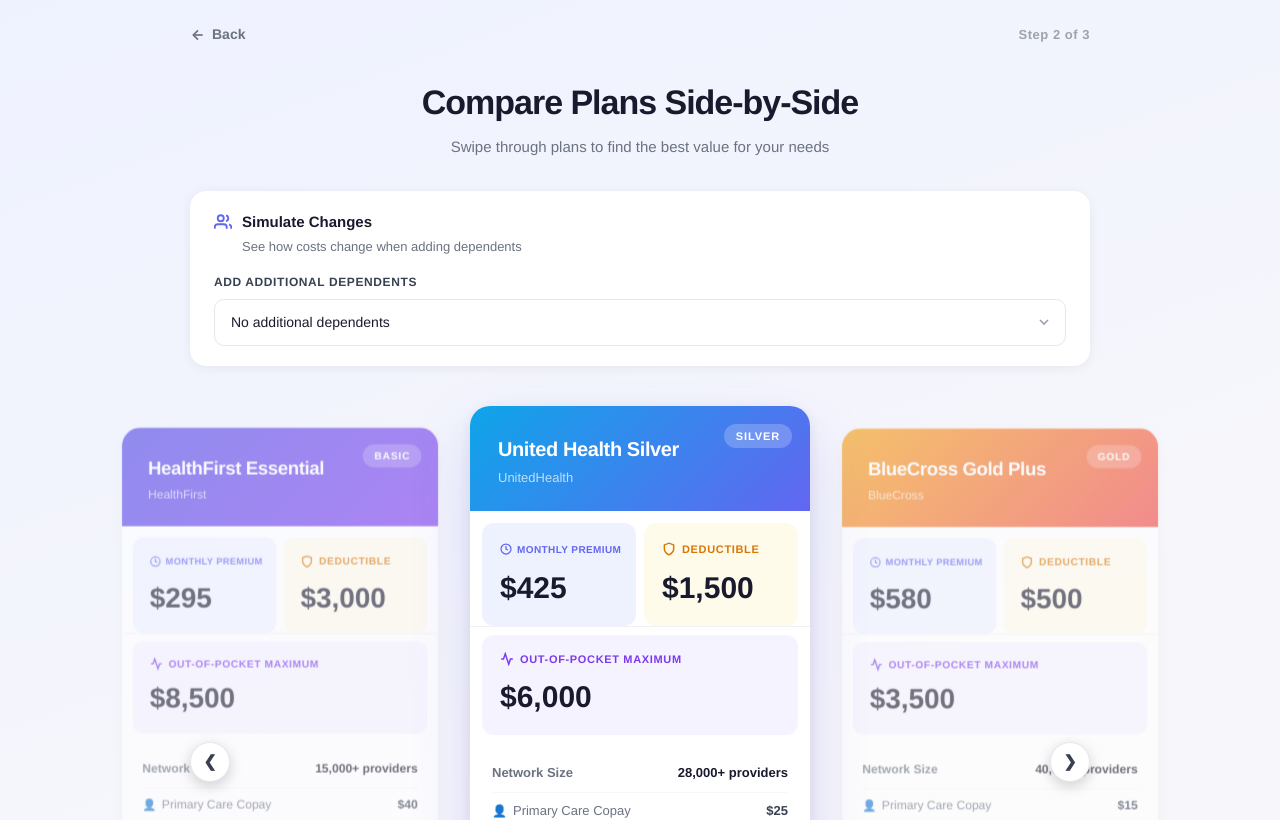
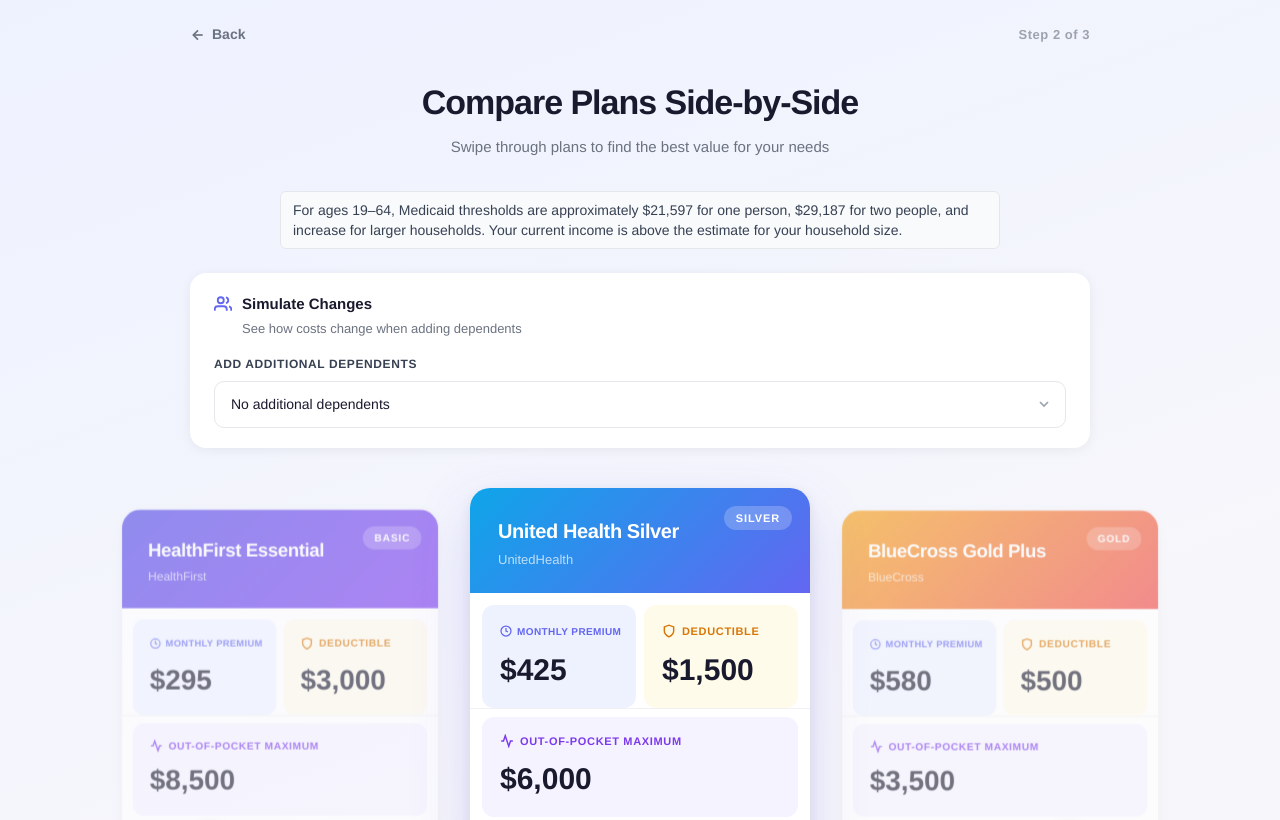
Before and after one commit to KaziHossain15/OpenBook-Care, a React (Vite) app in the folder frontend/: page /compare-plans in a window 1280 px wide. Shown: the top 820 px of the page. Built offline with nearby package versions, Linux system fonts and the light colour scheme.

Commit message:
carried medicare/medicaid and student elligibility to compare plans page

```diff
--- /dev/null
+++ b/frontend/src/app/components/CoverageEligibilityCallouts.tsx
@@ -0,0 +1,74 @@
+import type { UserPreferences } from "../models/UserPreferences";
+
+interface CoverageEligibilityCalloutsProps {
+  preferences: UserPreferences;
+  /** Extra class on the outer wrapper (e.g. margin). */
+  className?: string;
+}
+
+/**
+ * Contextual reminders about Medicare, student/university plans, and Medicaid
+ * thresholds — shared between the preferences form and Compare Plans.
+ */
+export function CoverageEligibilityCallouts({
+  preferences,
+  className = "",
+}: CoverageEligibilityCalloutsProps) {
+  const age = preferences.age;
+  const income = preferences.income;
+  const familySize = preferences.familySize;
+
+  const thresholds: Record<string, number> = {
+    "1": 21597,
+    "2": 29187,
+    "3": 36777,
+    "4": 44367,
+    "5+": 51957,
+  };
+
+  const limit = thresholds[familySize] ?? 51957;
+  const showMedicaidEligible =
+    age >= 19 && age <= 64 && income <= limit;
+
+  return (
+    <div className={`space-y-2 ${className}`.trim()}>
+      {preferences.age >= 65 && (
+        <div className="rounded-md border border-blue-200 bg-blue-50 px-3 py-2 text-sm text-blue-800">
+          You are eligible for Medicare coverage (65+). Consider reviewing
+          Medicare options as part of your decision.
+        </div>
+      )}
+
+      {preferences.age >= 18 &&
+        preferences.age <= 22 &&
+        preferences.employmentStatus === "student" && (
+          <div className="rounded-md border border-indigo-200 bg-indigo-50 px-3 py-2 text-sm text-indigo-800">
+            As a student aged 18–22, you may also qualify for special
+            university/student health plans. Check with your school for
+            available coverage options.
+          </div>
+        )}
+
+      {age >= 19 && age <= 64 && (
+        <>
+          {showMedicaidEligible ? (
+            <div className="rounded-md border border-green-200 bg-green-50 px-3 py-2 text-sm text-green-800">
+              Based on age {age} and household size {familySize}, your income of
+              ${income.toLocaleString()} is at or below the Medicaid threshold
+              (~${limit.toLocaleString()}). You may be eligible for Medicaid
+              coverage.
+            </div>
+          ) : (
+            <div className="rounded-md border border-gray-200 bg-gray-50 px-3 py-2 text-sm text-gray-700">
+              For ages 19–64, Medicaid thresholds are approximately $
+              {thresholds["1"].toLocaleString()} for one person, $
+              {thresholds["2"].toLocaleString()} for two people, and increase for
+              larger households. Your current income is above the estimate for
+              your household size.
+            </div>
+          )}
+        </>
+      )}
+    </div>
+  );
+}
--- a/frontend/src/app/components/PreferencesForm.tsx
+++ b/frontend/src/app/components/PreferencesForm.tsx
@@ -7,6 +7,7 @@
 import React from "react";
 import { ArrowRight } from "lucide-react";
 import type { UserPreferences } from "../models/UserPreferences";
+import { CoverageEligibilityCallouts } from "./CoverageEligibilityCallouts";
 
 interface PreferencesFormProps {
   preferences: UserPreferences;
@@ -48,56 +49,10 @@
             step={1}
             className="w-full"
           />
-          {preferences.age >= 65 && (
-            <div className="mt-2 rounded-md border border-blue-200 bg-blue-50 px-3 py-2 text-sm text-blue-800">
-              You are eligible for Medicare coverage (65+). Consider reviewing
-              Medicare options as part of your decision.
-            </div>
-          )}
-
-          {preferences.age >= 18 && preferences.age <= 22 && preferences.employmentStatus === "student" && (
-            <div className="mt-2 rounded-md border border-indigo-200 bg-indigo-50 px-3 py-2 text-sm text-indigo-800">
-              As a student aged 18–22, you may also qualify for special
-              university/student health plans. Check with your school for
-              available coverage options.
-            </div>
-          )}
-
-          {(() => {
-            const age = preferences.age;
-            const income = preferences.income;
-            const familySize = preferences.familySize;
-            if (age < 19 || age > 64) return null;
-
-            const thresholds: Record<string, number> = {
-              "1": 21597,
-              "2": 29187,
-              "3": 36777,
-              "4": 44367,
-              "5+": 51957,
-            };
-
-            const limit = thresholds[familySize] ?? 51957;
-            if (income <= limit) {
-              return (
-                <div className="mt-2 rounded-md border border-green-200 bg-green-50 px-3 py-2 text-sm text-green-800">
-                  Based on age {age} and household size {familySize}, your income
-                  of ${income.toLocaleString()} is at or below the Medicaid
-                  threshold (~${limit.toLocaleString()}). You may be eligible
-                  for Medicaid coverage.
-                </div>
-              );
-            }
-
-            return (
-              <div className="mt-2 rounded-md border border-gray-200 bg-gray-50 px-3 py-2 text-sm text-gray-700">
-                For ages 19–64, Medicaid thresholds are approximately ${thresholds["1"].toLocaleString()} for
-                one person, ${thresholds["2"].toLocaleString()} for two people,
-                and increase for larger households. Your current income is
-                above the estimate for your household size.
-              </div>
-            );
-          })()}
+          <CoverageEligibilityCallouts
+            preferences={preferences}
+            className="mt-2"
+          />
         </div>
 
         {/* Annual Income */}
--- a/frontend/src/app/pages/ComparePlans.tsx
+++ b/frontend/src/app/pages/ComparePlans.tsx
@@ -1,5 +1,21 @@
 import { useState } from "react";
 import { useNavigate } from "react-router-dom";
+import { CoverageEligibilityCallouts } from "../components/CoverageEligibilityCallouts";
+import {
+  DEFAULT_PREFERENCES,
+  deserializePreferences,
+  type UserPreferences,
+} from "../models/UserPreferences";
+
+function loadStoredPreferences(): UserPreferences {
+  try {
+    const raw = sessionStorage.getItem("userPreferences");
+    if (raw) return deserializePreferences(raw);
+  } catch {
+    /* ignore */
+  }
+  return DEFAULT_PREFERENCES;
+}
 
 // ── Types ────────────────────────────────────────────────────────────────────
 
@@ -252,6 +268,8 @@
 export function ComparePlans() {
   const navigate = useNavigate();
 
+  const [preferences] = useState<UserPreferences>(loadStoredPreferences);
+
   const [activeIndex, setActiveIndex] = useState(1);
   const [dependents, setDependents] = useState(0);
   const [isRecalculating, setIsRecalculating] = useState(false);
@@ -455,6 +473,11 @@
           <p style={{ fontSize: 15, color: "#6b7280", marginTop: 8 }}>Swipe through plans to find the best value for your needs</p>
         </div>
 
+        <CoverageEligibilityCallouts
+          preferences={preferences}
+          className="mb-6 max-w-[720px] mx-auto text-left"
+        />
+
         {/* Simulate Changes */}
         <div style={{ background: "#fff", borderRadius: 16, padding: "20px 24px", marginBottom: 28, boxShadow: "0 2px 12px rgba(0,0,0,0.06)" }}>
           <div style={{ display: "flex", alignItems: "center", gap: 10, marginBottom: 4 }}>
```
Also changed, not shown: 5 other files (tests, documents, lock files or other folders).
